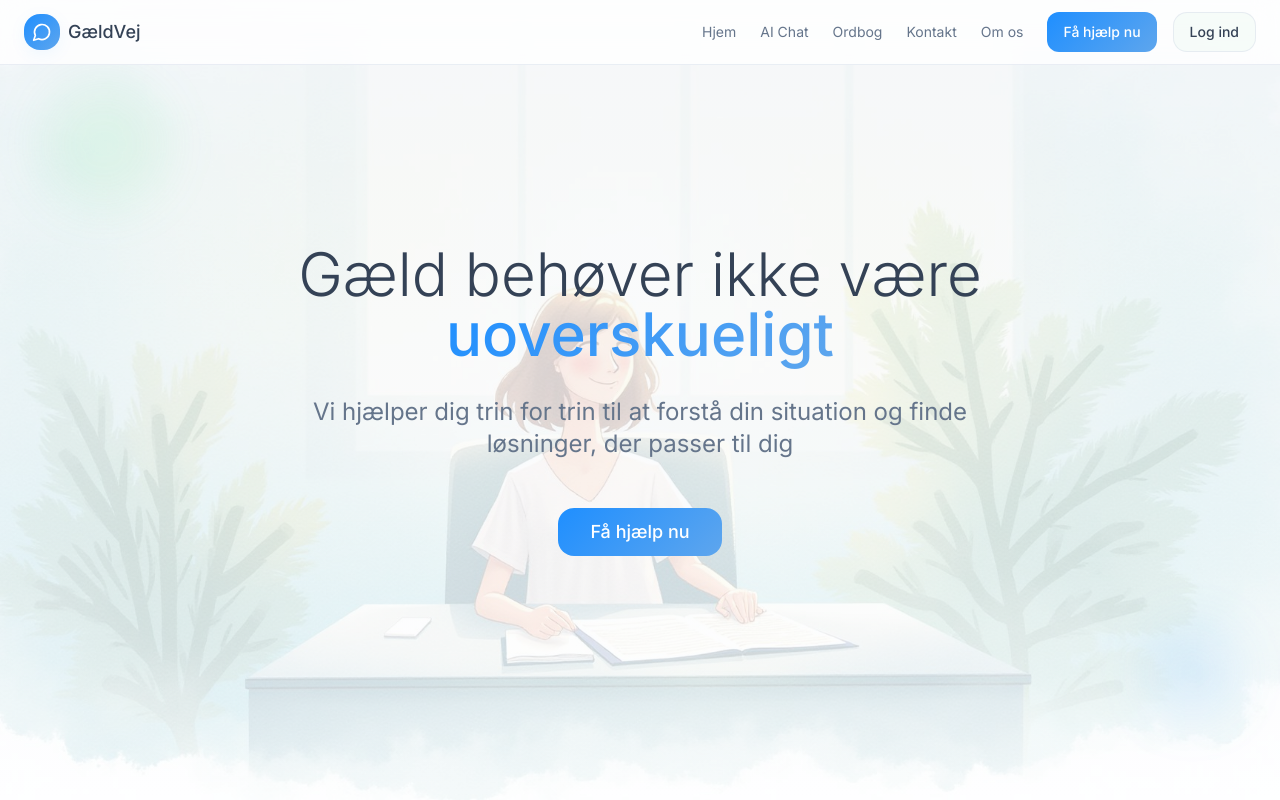
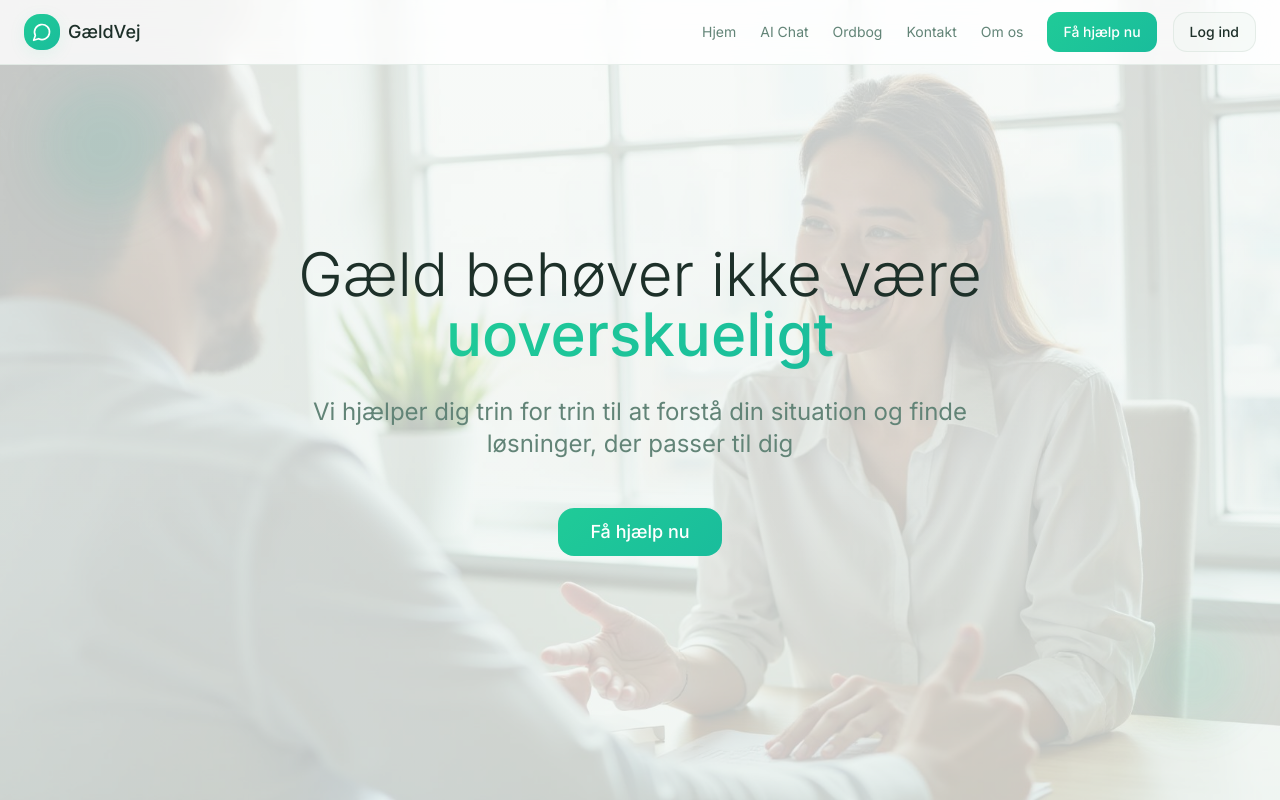
Before and after one commit to sebastianbastholmandersen-boop/vej-hjem, a React (Vite) app: page / in a window 1280 px wide. Shown: the top 800 px of the page. Built offline with nearby package versions, Linux system fonts and the light colour scheme.

Commit message:
Change hero background and colors

```diff
--- a/src/components/HeroSection.tsx
+++ b/src/components/HeroSection.tsx
@@ -1,5 +1,5 @@
 import { Button } from "@/components/ui/button";
-import heroImage from "@/assets/hero-image.jpg";
+import heroImage from "@/assets/consultation-hero.jpg";
 
 const HeroSection = () => {
   const scrollToChat = () => {
@@ -16,7 +16,7 @@ const HeroSection = () => {
       <div className="absolute inset-0 opacity-20">
         <img
           src={heroImage}
-          alt="Rolig person der får hjælp med gæld"
+          alt="Person der får rådgivning om gæld i rolige omgivelser"
           className="w-full h-full object-cover"
         />
       </div>
--- a/src/index.css
+++ b/src/index.css
@@ -6,45 +6,45 @@
 
 @layer base {
   :root {
-    --background: 216 33% 97%;
-    --foreground: 215 25% 27%;
+    --background: 147 20% 97%;
+    --foreground: 158 25% 15%;
 
     --card: 0 0% 100%;
-    --card-foreground: 215 25% 27%;
+    --card-foreground: 158 25% 15%;
 
     --popover: 0 0% 100%;
-    --popover-foreground: 215 25% 27%;
+    --popover-foreground: 158 25% 15%;
 
-    --primary: 210 100% 56%;
+    --primary: 162 73% 46%;
     --primary-foreground: 0 0% 100%;
 
-    --secondary: 142 52% 96%;
-    --secondary-foreground: 142 100% 20%;
+    --secondary: 145 25% 95%;
+    --secondary-foreground: 158 40% 25%;
 
-    --muted: 216 33% 94%;
-    --muted-foreground: 215 16% 47%;
+    --muted: 147 20% 92%;
+    --muted-foreground: 158 15% 45%;
 
-    --accent: 142 69% 58%;
+    --accent: 168 76% 42%;
     --accent-foreground: 0 0% 100%;
 
     --destructive: 0 70% 50%;
     --destructive-foreground: 0 0% 100%;
 
-    --border: 216 33% 88%;
+    --border: 147 20% 85%;
     --input: 0 0% 100%;
-    --ring: 210 100% 56%;
+    --ring: 162 73% 46%;
 
     --radius: 1rem;
 
-    /* Custom calming gradients */
-    --gradient-hero: linear-gradient(135deg, hsl(210 100% 56%) 0%, hsl(210 80% 65%) 100%);
-    --gradient-soft: linear-gradient(180deg, hsl(216 33% 97%) 0%, hsl(0 0% 100%) 100%);
-    --gradient-trust: linear-gradient(135deg, hsl(142 69% 58%) 0%, hsl(142 50% 65%) 100%);
+    /* Calming gradients representing financial growth and stability */
+    --gradient-hero: linear-gradient(135deg, hsl(162 73% 46%) 0%, hsl(168 76% 42%) 100%);
+    --gradient-soft: linear-gradient(180deg, hsl(147 20% 97%) 0%, hsl(145 25% 95%) 100%);
+    --gradient-trust: linear-gradient(135deg, hsl(168 76% 42%) 0%, hsl(162 63% 52%) 100%);
 
-    /* Shadows for depth and calm feeling */
-    --shadow-soft: 0 4px 20px -4px hsl(210 100% 56% / 0.1);
-    --shadow-card: 0 8px 30px -8px hsl(215 25% 27% / 0.08);
-    --shadow-glow: 0 0 0 1px hsl(210 100% 56% / 0.1);
+    /* Soft shadows for peaceful feeling */
+    --shadow-soft: 0 4px 20px -4px hsl(162 73% 46% / 0.15);
+    --shadow-card: 0 8px 30px -8px hsl(158 25% 15% / 0.08);
+    --shadow-glow: 0 0 0 1px hsl(162 73% 46% / 0.12);
 
     /* Animation transitions */
     --transition: all 0.3s cubic-bezier(0.4, 0, 0.2, 1);
```
Also changed, not shown: src/assets/consultation-hero.jpg (added).
